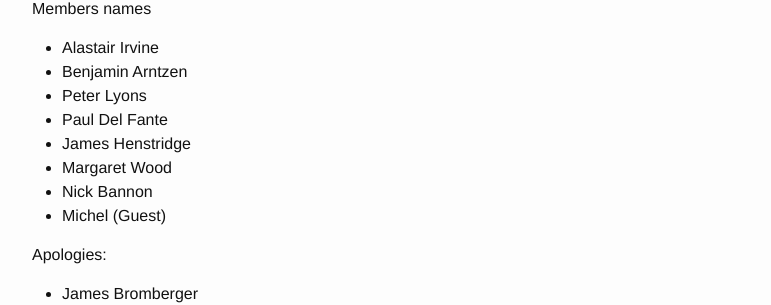
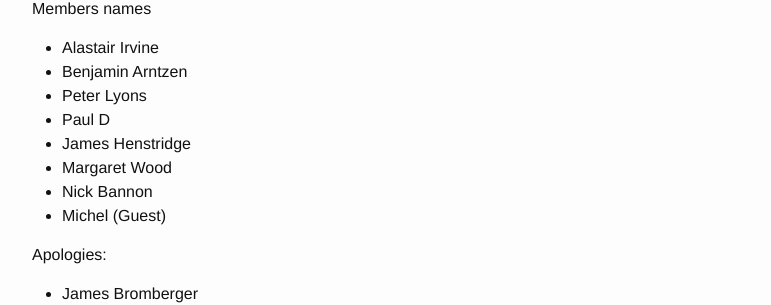
Before and after one commit to plugorgau/plugorgau.github.io, a Jekyll site: the page built from pages/events/committee/2019.md, in a window 1280 px wide and 900 px high, scrolled down 499 px. Shown: the part 149-454 px from the top of the window, without its empty margins (238-1009 px from the left). Built offline with Jekyll 4.4.1, drawn with Linux system fonts in a browser that asks for light colours; nearby versions of some CDN libraries.

Commit message:
Update 2019.md

```diff
--- a/pages/events/committee/2019.md
+++ b/pages/events/committee/2019.md
@@ -26,7 +26,7 @@ Members names
 * Alastair Irvine
 * Benjamin Arntzen
 * Peter Lyons
-* Paul Del Fante
+* Paul D
 * James Henstridge
 * Margaret Wood
 * Nick Bannon
```
